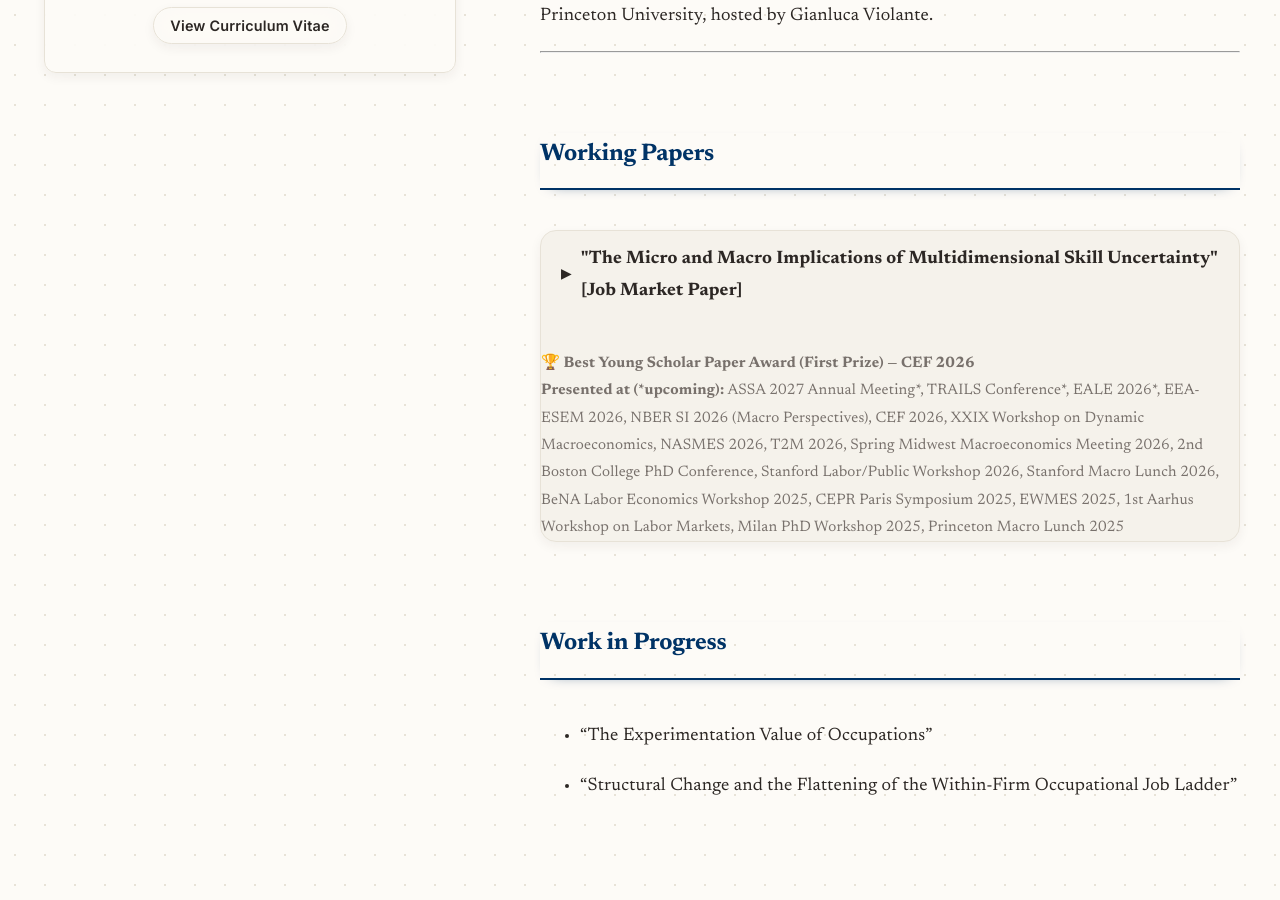
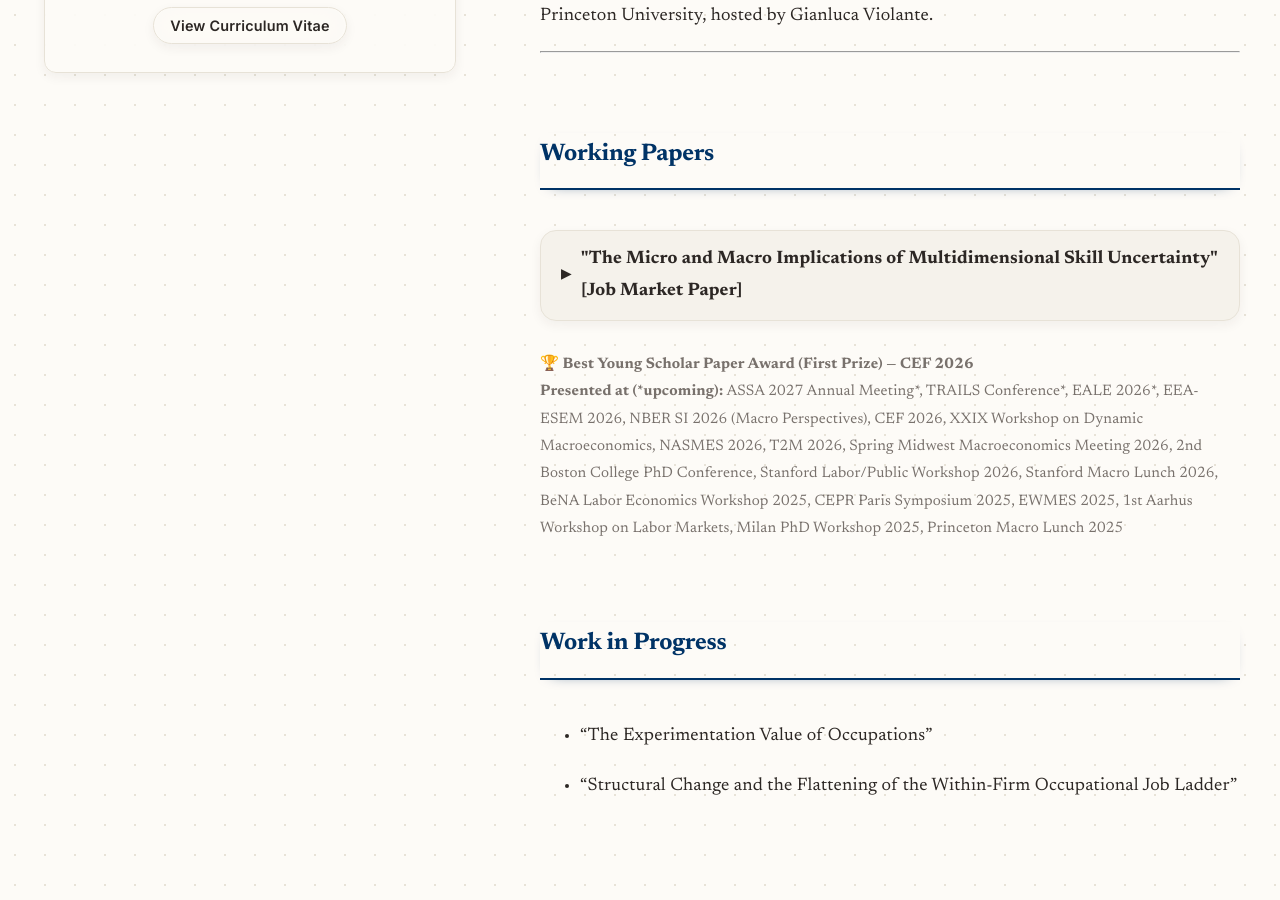
Before and after one commit to peppecon/peppecon.github.io, a Jekyll site: the page built from _pages/about.md, in a window 1280 px wide and 900 px high, scrolled down 572 px. Built offline with Jekyll 4.4.1, drawn with Linux system fonts in a browser that asks for light colours.

Commit message:
refactor: restructure abstract layout and add download links for working paper

```diff
--- a/_pages/about.md
+++ b/_pages/about.md
@@ -24,6 +24,7 @@ In Spring 2026, I visited the Stanford Economics Department as a Visiting Studen
 ## Working Papers
 
 <div class="abstract-container">
+
   <div class="abstract-header">
     <span class="arrow">▶</span>
     <span>
@@ -32,24 +33,30 @@ In Spring 2026, I visited the Stanford Economics Department as a Visiting Studen
     </span>
   </div>
 
-  <div class="abstract-presentation-info">
-    <strong>🏆 Best Young Scholar Paper Award (First Prize) — CEF 2026</strong><br>
-    <strong>Presented at (*upcoming):</strong> ASSA 2027 Annual Meeting*, TRAILS Conference*,
-    EALE 2026*, EEA-ESEM 2026, NBER SI 2026 (Macro Perspectives), CEF 2026,
-    XXIX Workshop on Dynamic Macroeconomics, NASMES 2026, T2M 2026,
-    Spring Midwest Macroeconomics Meeting 2026,
-    2nd Boston College PhD Conference,
-    Stanford Labor/Public Workshop 2026, Stanford Macro Lunch 2026,
-    BeNA Labor Economics Workshop 2025, CEPR Paris Symposium 2025,
-    EWMES 2025, 1st Aarhus Workshop on Labor Markets,
-    Milan PhD Workshop 2025, Princeton Macro Lunch 2025
+  <div class="abstract-content">
+
+    <div class="abstract-expanded">
+      <div class="abstract-text">
+        What are the consequences of multidimensional skill uncertainty for workers’ wages and aggregate output? I develop and estimate a general equilibrium dynamic Roy model in which workers have imperfect information about their multidimensional skills and accumulate task-specific human capital. Estimated on Portuguese administrative data, the model rationalizes key patterns of occupational mobility, with learning about comparative advantage playing a central role in occupational reallocation among young and poorly matched workers. Removing information frictions raises aggregate output by 5.2%, primarily through better skill allocation across occupations, while generating the largest wage gains early in workers’ careers and among the most mismatched. A feasible information treatment about comparative advantage across tasks recovers about 18% of this output loss. Finally, job transformation induced by Large Language Model adoption raises output while widening the output gap between the imperfect- and full-information economies along the transition path and in the new long run.
+      </div>
+    </div>
+
+    <div class="draft-button">
+      <a href="/files/jmp.pdf" target="_blank" rel="noopener noreferrer">Draft</a>
+      &nbsp;&nbsp;|&nbsp;&nbsp;
+      <a href="https://papers.ssrn.com/sol3/papers.cfm?abstract_id=5315959" target="_blank" rel="noopener noreferrer">SSRN</a>
+      &nbsp;&nbsp;|&nbsp;&nbsp;
+      <a href="/files/DeDominicisPiero_NBERSI2026.pdf" target="_blank" rel="noopener noreferrer">NBER SI Slides</a>
+    </div>
+
   </div>
 
-  <div class="abstract-content">
-  What are the consequences of multidimensional skill uncertainty for workers’ wages and aggregate output? I develop and estimate a general equilibrium dynamic Roy model in which workers have imperfect information about their multidimensional skills and accumulate task-specific human capital. Estimated on Portuguese administrative data, the model rationalizes key patterns of occupational mobility, with learning about comparative advantage playing a central role in occupational reallocation among young and poorly matched workers. Removing information frictions raises aggregate output by 5.2%, primarily through better skill allocation across occupations, while generating the largest wage gains early in workers’ careers and among the most mismatched. A feasible information treatment about comparative advantage across tasks recovers about 18% of this output loss. Finally, job transformation induced by Large Language Model adoption raises output while widening the output gap between the imperfect- and full-information economies along the transition path and in the new long run.
-  </div>
 </div>
 
+<div class="abstract-presentation-info">
+  <strong>🏆 Best Young Scholar Paper Award (First Prize) — CEF 2026</strong><br>
+  <strong>Presented at (*upcoming):</strong> ASSA 2027 Annual Meeting*, TRAILS Conference*, EALE 2026*, EEA-ESEM 2026, NBER SI 2026 (Macro Perspectives), CEF 2026, XXIX Workshop on Dynamic Macroeconomics, NASMES 2026, T2M 2026, Spring Midwest Macroeconomics Meeting 2026, 2nd Boston College PhD Conference, Stanford Labor/Public Workshop 2026, Stanford Macro Lunch 2026, BeNA Labor Economics Workshop 2025, CEPR Paris Symposium 2025, EWMES 2025, 1st Aarhus Workshop on Labor Markets, Milan PhD Workshop 2025, Princeton Macro Lunch 2025
+</div>
 
 ## Work in Progress
 
```
